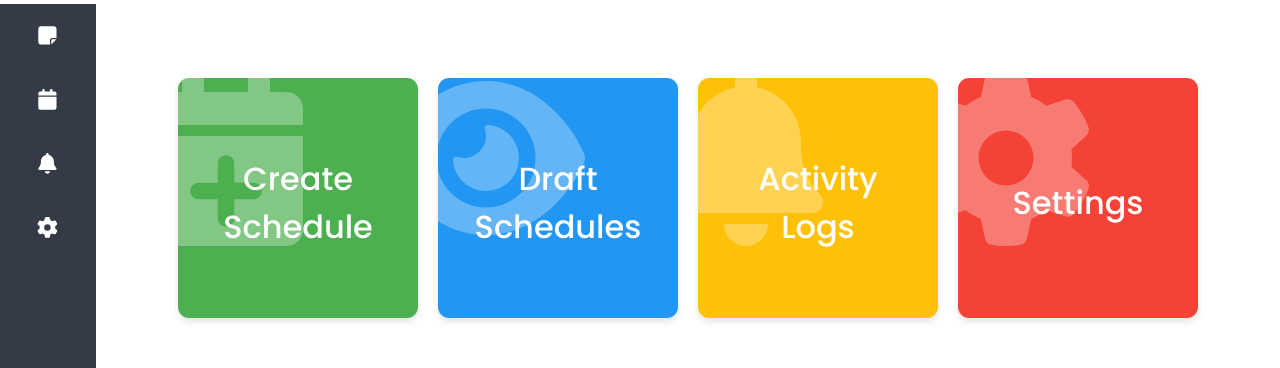
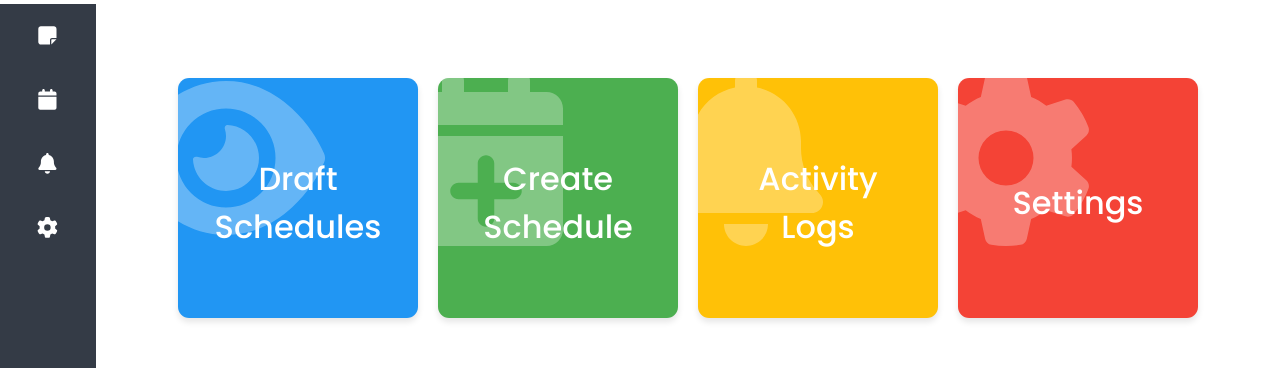
Before and after one commit to AngeloParungao/SmartSchedule, a React (Create React App) app in the folder frontend/: page /home in a window 1280 px wide. Shown: the part 242-610 px from the top of the page. Built offline with nearby package versions, Linux system fonts and the light colour scheme; no server answers; sample sign-in values are in the browser's storage.

Commit message:
order of buttons

```diff
--- a/frontend/src/pages/home.jsx
+++ b/frontend/src/pages/home.jsx
@@ -16,13 +16,13 @@ function Home() {
                     <span>Dashboard</span>
                 </div>
                 <div className="dashboard-buttons">
+                    <div className="dashboard-button draft-schedules" onClick={() => navigate('/draft')}>
+                        <FontAwesomeIcon icon={faEye} className='eye'/>
+                        <span>Draft Schedules</span>
+                    </div>
                     <div className="dashboard-button create-schedule" onClick={() => navigate('/scheduling')}>
                         <FontAwesomeIcon icon={faCalendarPlus} className='calendar'/>
                         <span>Create Schedule</span>
-                    </div>
-                    <div className="dashboard-button draft-schedules" onClick={() => navigate('/draft')}>
-                        <FontAwesomeIcon icon={faEye} className='eye'/>
-                        <span>Draft Schedules</span>
                     </div>
                     <div className="dashboard-button activity-logs" onClick={() => navigate('/history')}>
                         <FontAwesomeIcon icon={faBell} className='bell'/>
```
